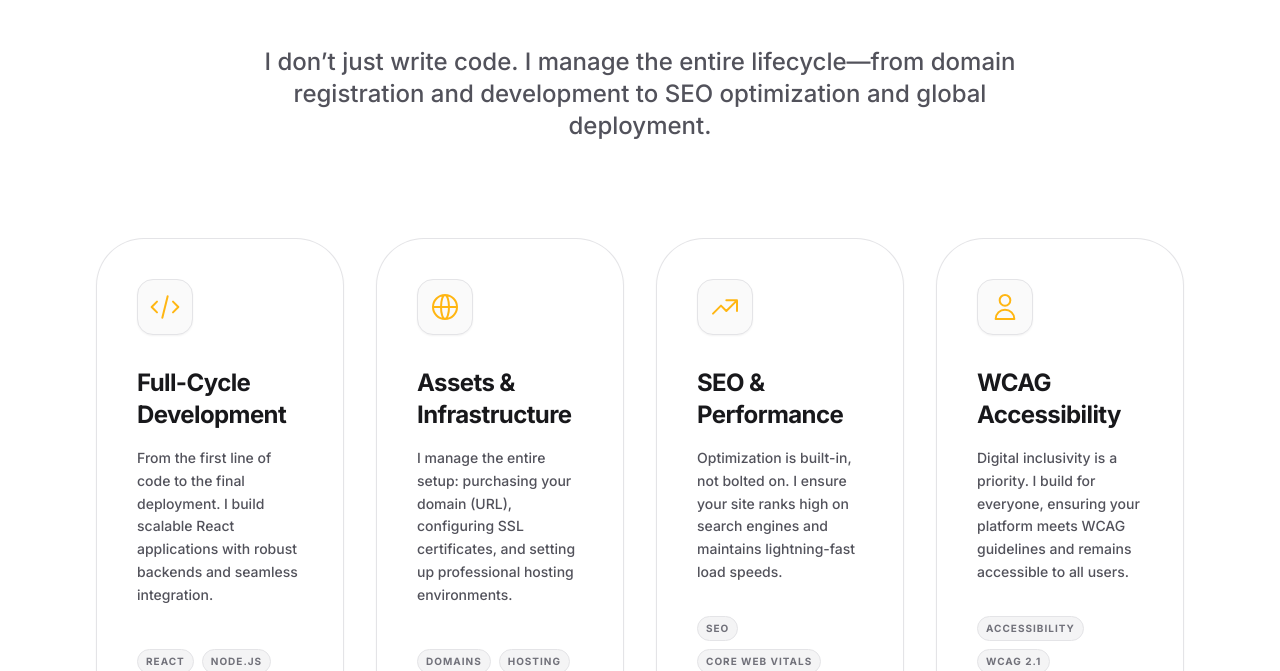
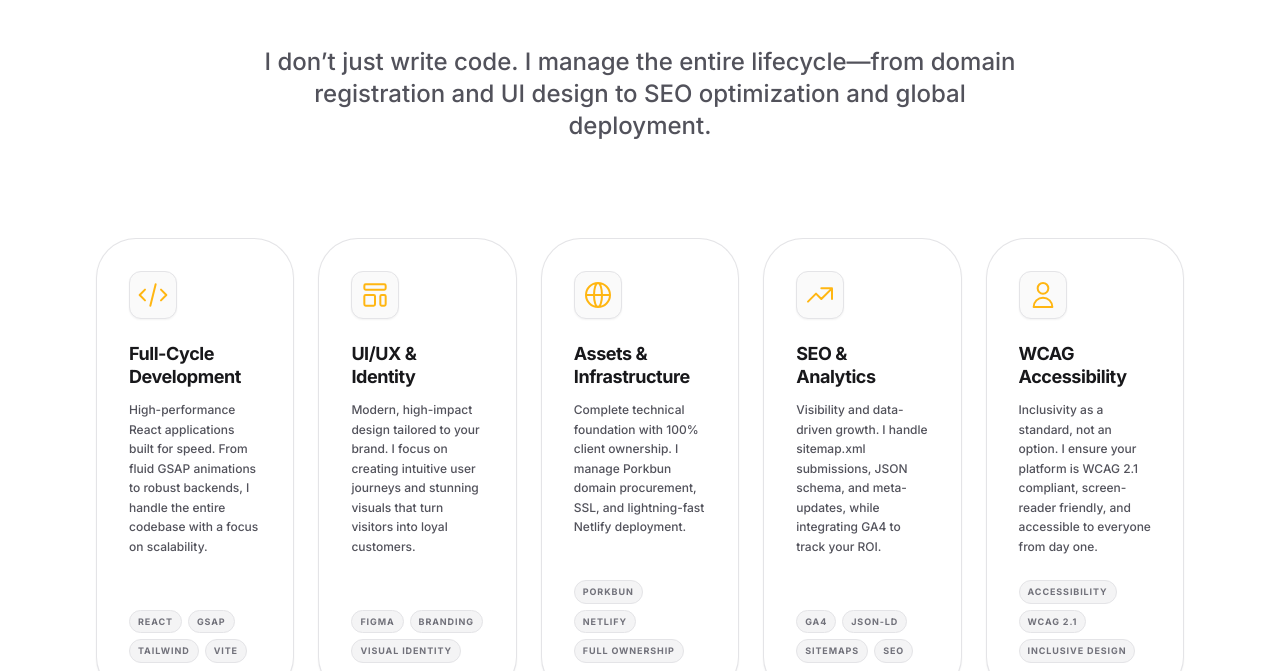
Before and after one commit to ZachAH/Portfolio_2025, a React (Vite) app: page /services in a window 1280 px wide. Shown: the part 281-952 px from the top of the page. Built offline with nearby package versions, Linux system fonts and the light colour scheme; no server answers.

Commit message:
updates to a lot

```diff
--- a/src/components/BeforeAfter.jsx
+++ b/src/components/BeforeAfter.jsx
@@ -126,14 +126,7 @@ const comparisons = [
     labelType: 'Built for',
     before: '/before/UpperCrustBefore_2.webp',
     after: '/after/UppercrustAfter_2.webp',
-  },
-  {
-    slug: 'influencer_pro',
-    title: 'Influencer Pro Template',
-    labelType: 'Built with',
-    before: '/before/influencer_pro.webp',
-    after: '/after/influencer_pro.webp',
-  },
+  }
 ];
 
 const BeforeAfter = ({ handleMouseEnter, handleMouseLeave }) => {
@@ -154,7 +147,7 @@ const BeforeAfter = ({ handleMouseEnter, handleMouseLeave }) => {
             The Transformation
           </span>
           <h2 className="text-3xl md:text-5xl font-bold tracking-tighter text-text-primary uppercase">
-            Before &amp; <span className="text-gradient">After</span>
+            Website <span className="text-gradient">Re-Designs</span>
           </h2>
           <p className="text-base md:text-lg text-text-secondary max-w-2xl mx-auto mt-4 font-medium leading-relaxed">
             See what happens when a local business upgrades from an outdated site to a professionally built web presence.
--- a/src/components/TrustBar.jsx
+++ b/src/components/TrustBar.jsx
@@ -366,7 +366,6 @@ const TrustBar = () => {
         <ReviewTicker />
 
         {/* Guarantees Row */}
-        {/* Guarantees Row */}
         <motion.div
           initial={{ opacity: 0 }}
           whileInView={{ opacity: 1 }}
@@ -446,45 +445,9 @@ const TrustBar = () => {
           transition={{ duration: 0.8, delay: 0.2 }}
           className="mt-20"
         >
-          <div className="text-center mb-12">
-            <span className="text-xs font-black tracking-[0.3em] text-accent-orange uppercase mb-4 inline-block">
-              How It Works
-            </span>
-            <h2 className="text-3xl md:text-5xl font-bold tracking-tighter text-text-primary uppercase">
-              Your <span className="text-gradient">Roadmap</span>
-            </h2>
-            <p className="text-base md:text-lg text-text-secondary max-w-2xl mx-auto mt-4 font-medium leading-relaxed">
-              Launch-Ready Delivery
-              Every custom build is delivered production-ready, fully responsive, SEO-structured, and connected to your domain with full ownership.
-            </p>
-          </div>
 
           <div className="grid grid-cols-1 md:grid-cols-4 gap-6">
-            {processSteps.map((step, i) => (
-              <motion.div
-                key={step.title}
-                initial={{ opacity: 0, y: 20 }}
-                whileInView={{ opacity: 1, y: 0 }}
-                viewport={{ once: true }}
-                transition={{ duration: 0.6, delay: i * 0.1 }}
-                className="relative p-6 md:p-8 rounded-3xl bg-white dark:bg-obsidian-950/60 border border-obsidian-700/10 dark:border-white/10 backdrop-blur-md"
-              >
-                <div className="text-xs font-black tracking-[0.2em] text-accent-orange uppercase mb-3">
-                  Hour {step.hours}
-                </div>
-                <h3 className="text-lg font-bold text-text-primary mb-2">{step.title}</h3>
-                <p className="text-sm text-text-secondary leading-relaxed font-medium">
-                  {step.description}
-                </p>
-                {i < processSteps.length - 1 && (
-                  <div className="hidden md:block absolute top-1/2 -right-3 w-6 h-6 text-accent-orange/40">
-                    <svg fill="none" viewBox="0 0 24 24" stroke="currentColor">
-                      <path strokeLinecap="round" strokeLinejoin="round" strokeWidth={2} d="M9 5l7 7-7 7" />
-                    </svg>
-                  </div>
-                )}
-              </motion.div>
-            ))}
+
           </div>
 
           <div className="mt-8 flex flex-col items-center">
--- a/src/pages/Services.jsx
+++ b/src/pages/Services.jsx
@@ -17,10 +17,10 @@ const servicesJsonLd = {
 
 const LighthouseWidget = () => {
   const scores = [
-    { label: 'Performance',    score: 98 },
-    { label: 'Accessibility',  score: 97 },
+    { label: 'Performance', score: 98 },
+    { label: 'Accessibility', score: 97 },
     { label: 'Best Practices', score: 99 },
-    { label: 'SEO',            score: 100 },
+    { label: 'SEO', score: 100 },
   ];
   return (
     <div className="w-full h-full flex flex-col justify-center gap-3 px-1 py-2">
@@ -70,37 +70,47 @@ const Services = ({ handleMouseEnter, handleMouseLeave }) => {
   const services = [
     {
       title: "Full-Cycle Development",
-      description: "From the first line of code to the final deployment. I build scalable React applications with robust backends and seamless integration.",
+      description: "High-performance React applications built for speed. From fluid GSAP animations to robust backends, I handle the entire codebase with a focus on scalability.",
       icon: (
         <svg className="w-8 h-8" fill="none" stroke="currentColor" viewBox="0 0 24 24">
           <path strokeLinecap="round" strokeLinejoin="round" strokeWidth={1.5} d="M10 20l4-16m4 4l4 4-4 4M6 16l-4-4 4-4" />
         </svg>
       ),
-      tags: ["React", "Node.js", "API Design"]
+      tags: ["React", "GSAP", "Tailwind", "Vite"]
+    },
+    {
+      title: "UI/UX & Identity",
+      description: "Modern, high-impact design tailored to your brand. I focus on creating intuitive user journeys and stunning visuals that turn visitors into loyal customers.",
+      icon: (
+        <svg className="w-8 h-8" fill="none" stroke="currentColor" viewBox="0 0 24 24">
+          <path strokeLinecap="round" strokeLinejoin="round" strokeWidth={1.5} d="M4 5a1 1 0 011-1h14a1 1 0 011 1v2a1 1 0 01-1 1H5a1 1 0 01-1-1V5zM4 13a1 1 0 011-1h6a1 1 0 011 1v6a1 1 0 01-1 1H5a1 1 0 01-1-1v-6zM16 13a1 1 0 011-1h2a1 1 0 011 1v6a1 1 0 01-1 1h-2a1 1 0 01-1-1v-6z" />
+        </svg>
+      ),
+      tags: ["Figma", "Branding", "Visual Identity"]
     },
     {
       title: "Assets & Infrastructure",
-      description: "I manage the entire setup: purchasing your domain (URL), configuring SSL certificates, and setting up professional hosting environments.",
+      description: "Complete technical foundation with 100% client ownership. I manage Porkbun domain procurement, SSL, and lightning-fast Netlify deployment.",
       icon: (
         <svg className="w-8 h-8" fill="none" stroke="currentColor" viewBox="0 0 24 24">
           <path strokeLinecap="round" strokeLinejoin="round" strokeWidth={1.5} d="M21 12a9 9 0 01-9 9m9-9a9 9 0 00-9-9m9 9H3m9 9a9 9 0 01-9-9m9 9c1.657 0 3-4.03 3-9s-1.343-9-3-9m0 18c-1.657 0-3-4.03-3-9s1.343-9 3-9m-9 9a9 9 0 019-9" />
         </svg>
       ),
-      tags: ["Domains", "Hosting", "Security"]
+      tags: ["Porkbun", "Netlify", "Full Ownership"]
     },
     {
-      title: "SEO & Performance",
-      description: "Optimization is built-in, not bolted on. I ensure your site ranks high on search engines and maintains lightning-fast load speeds.",
+      title: "SEO & Analytics",
+      description: "Visibility and data-driven growth. I handle sitemap.xml submissions, JSON schema, and meta-updates, while integrating GA4 to track your ROI.",
       icon: (
         <svg className="w-8 h-8" fill="none" stroke="currentColor" viewBox="0 0 24 24">
           <path strokeLinecap="round" strokeLinejoin="round" strokeWidth={1.5} d="M13 7h8m0 0v8m0-8l-8 8-4-4-6 6" />
         </svg>
       ),
-      tags: ["SEO", "Core Web Vitals", "Analytics"]
+      tags: ["GA4", "JSON-LD", "Sitemaps", "SEO"]
     },
     {
       title: "WCAG Accessibility",
-      description: "Digital inclusivity is a priority. I build for everyone, ensuring your platform meets WCAG guidelines and remains accessible to all users.",
+      description: "Inclusivity as a standard, not an option. I ensure your platform is WCAG 2.1 compliant, screen-reader friendly, and accessible to everyone from day one.",
       icon: (
         <svg className="w-8 h-8" fill="none" stroke="currentColor" viewBox="0 0 24 24">
           <path strokeLinecap="round" strokeLinejoin="round" strokeWidth={1.5} d="M16 7a4 4 0 11-8 0 4 4 0 018 0zM12 14a7 7 0 00-7 7h14a7 7 0 00-7-7z" />
@@ -134,7 +144,7 @@ const Services = ({ handleMouseEnter, handleMouseLeave }) => {
             Start to <span className="text-gradient">Finish</span>.
           </h1>
           <p className="text-xl md:text-2xl text-zinc-600 dark:text-zinc-300 max-w-3xl mx-auto font-medium leading-relaxed">
-            I don’t just write code. I manage the entire lifecycle—from domain registration and development to SEO optimization and global deployment.
+            I don’t just write code. I manage the entire lifecycle—from domain registration and UI design to SEO optimization and global deployment.
           </p>
         </motion.div>
 
@@ -143,30 +153,28 @@ const Services = ({ handleMouseEnter, handleMouseLeave }) => {
           initial="hidden"
           whileInView="visible"
           viewport={{ once: true }}
-          className="grid grid-cols-1 md:grid-cols-2 lg:grid-cols-4 gap-6 md:gap-8 mb-32"
+          className="grid grid-cols-1 md:grid-cols-2 xl:grid-cols-5 gap-4 md:gap-6 mb-32"
         >
           {services.map((service, index) => (
             <motion.div
               key={index}
               variants={itemVariants}
-              // Added border-zinc-200 and bg-white for light mode contrast
-              className="group relative flex flex-col p-10 rounded-[3rem] bg-white dark:bg-obsidian-900/40 border border-zinc-200 dark:border-obsidian-800 shadow-sm hover:shadow-premium-hover transition-all duration-500 hover:-translate-y-2 active:scale-95 border-b-2 border-b-transparent hover:border-b-accent-orange/40"
+              className="group relative flex flex-col p-8 rounded-[2.5rem] bg-white dark:bg-obsidian-900/40 border border-zinc-200 dark:border-obsidian-800 shadow-sm hover:shadow-premium-hover transition-all duration-500 hover:-translate-y-2 active:scale-95 border-b-2 border-b-transparent hover:border-b-accent-orange/40"
               onMouseEnter={handleMouseEnter}
               onMouseLeave={handleMouseLeave}
             >
-              {/* Icon Container with light mode shadow/border */}
-              <div className="w-14 h-14 rounded-2xl bg-zinc-50 dark:bg-obsidian-950 flex items-center justify-center text-accent-orange mb-8 shadow-sm group-hover:scale-110 transition-transform duration-500 border border-zinc-200 dark:border-obsidian-700/10">
+              <div className="w-12 h-12 rounded-xl bg-zinc-50 dark:bg-obsidian-950 flex items-center justify-center text-accent-orange mb-6 shadow-sm group-hover:scale-110 transition-transform duration-500 border border-zinc-200 dark:border-obsidian-700/10">
                 {service.icon}
               </div>
-              <h3 className="text-xl md:text-2xl font-bold mb-4 tracking-tight text-zinc-900 dark:text-white group-hover:text-accent-orange transition-colors duration-300 pointer-events-none">
+              <h3 className="text-lg font-bold mb-3 tracking-tight text-zinc-900 dark:text-white group-hover:text-accent-orange transition-colors duration-300 pointer-events-none leading-tight">
                 {service.title}
               </h3>
-              <p className="text-zinc-600 dark:text-zinc-300 text-sm mb-8 leading-relaxed font-medium flex-grow pointer-events-none">
+              <p className="text-zinc-600 dark:text-zinc-300 text-xs mb-6 leading-relaxed font-medium flex-grow pointer-events-none">
                 {service.description}
               </p>
-              <div className="flex flex-wrap gap-2">
+              <div className="flex flex-wrap gap-1.5 mt-auto">
                 {service.tags.map((tag, i) => (
-                  <span key={i} className="text-[10px] uppercase font-black tracking-widest text-zinc-500 dark:text-zinc-200 bg-zinc-100 dark:bg-obsidian-700/5 border border-zinc-200 dark:border-transparent px-2 py-1 rounded-full">
+                  <span key={i} className="text-[9px] uppercase font-black tracking-widest text-zinc-500 dark:text-zinc-200 bg-zinc-100 dark:bg-obsidian-700/5 border border-zinc-200 dark:border-transparent px-2 py-1 rounded-full">
                     {tag}
                   </span>
                 ))}
@@ -175,7 +183,6 @@ const Services = ({ handleMouseEnter, handleMouseLeave }) => {
           ))}
         </motion.div>
 
-        {/* Global Strategy Section - High Contrast Fix */}
         <motion.div
           initial={{ opacity: 0, y: 30 }}
           whileInView={{ opacity: 1, y: 0 }}
@@ -191,10 +198,10 @@ const Services = ({ handleMouseEnter, handleMouseLeave }) => {
                 I provide a complete white-glove service. You bring the vision, and I handle the technical complexity from domain purchase to global scale.
               </p>
               <ul className="grid grid-cols-1 sm:grid-cols-2 gap-4">
-                {["Domain Acquisition", "SEO Strategy", "WCAG Compliance", "CI/CD Management", "SSL Security", "Cloud Hosting"].map((item, i) => (
+                {["Porkbun DNS", "SEO Strategy", "WCAG Compliance", "CI/CD Management", "SSL Security", "Netlify Hosting"].map((item, i) => (
                   <li key={i} className="flex items-center gap-3 text-zinc-900 dark:text-white font-bold text-sm uppercase tracking-tight">
                     <div className="w-5 h-5 rounded-full bg-accent-orange/20 flex items-center justify-center">
-                      <svg className="w-3 h-3 text-accent-orange" fill="currentColor" viewBox="0 0 20 20"><path d="M16.707 5.293a1 1 0 010 1.414l-8 8a1 1 0 01-1.414 0l-4-4a1 1 0 011.414-1.414L8 12.586l7.293-7.293a1 1 0 011.414 0z"/></svg>
+                      <svg className="w-3 h-3 text-accent-orange" fill="currentColor" viewBox="0 0 20 20"><path d="M16.707 5.293a1 1 0 010 1.414l-8 8a1 1 0 01-1.414 0l-4-4a1 1 0 011.414-1.414L8 12.586l7.293-7.293a1 1 0 011.414 0z" /></svg>
                     </div>
                     {item}
                   </li>
@@ -205,7 +212,6 @@ const Services = ({ handleMouseEnter, handleMouseLeave }) => {
             <div className="flex justify-center">
               <div className="relative">
                 <div className="w-64 h-64 md:w-80 md:h-80 rounded-[3rem] bg-sunset-gradient opacity-10 blur-[60px] absolute inset-0 animate-pulse" />
-                {/* Fixed internal card for light mode */}
                 <div className="relative bg-white dark:bg-obsidian-950 p-8 rounded-[3rem] border border-zinc-200 dark:border-obsidian-700/10 shadow-premium">
                   <div className="flex flex-col gap-6">
                     <div className="space-y-2">
```
Lines whose indentation alone changed are shown as unchanged.
